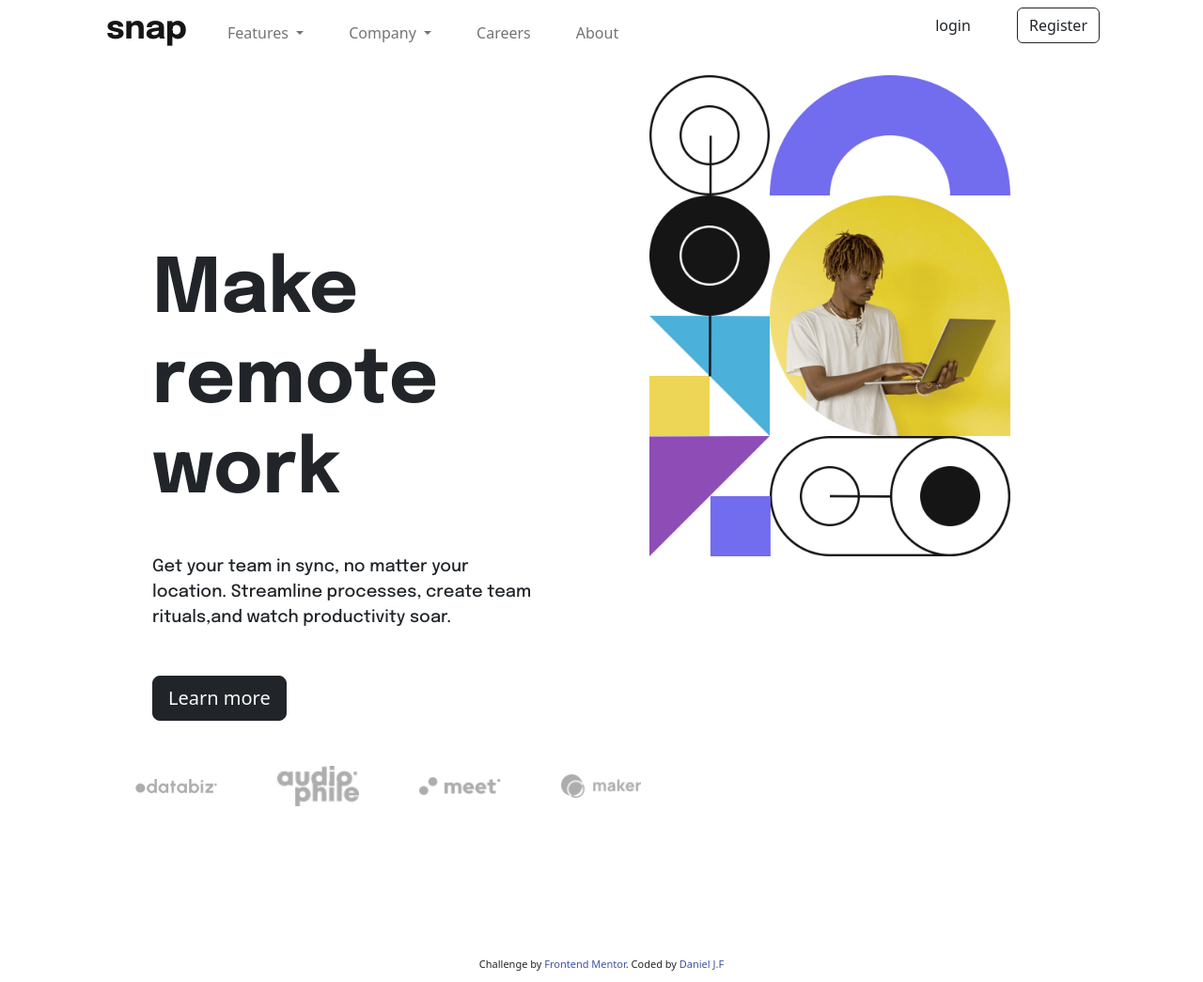
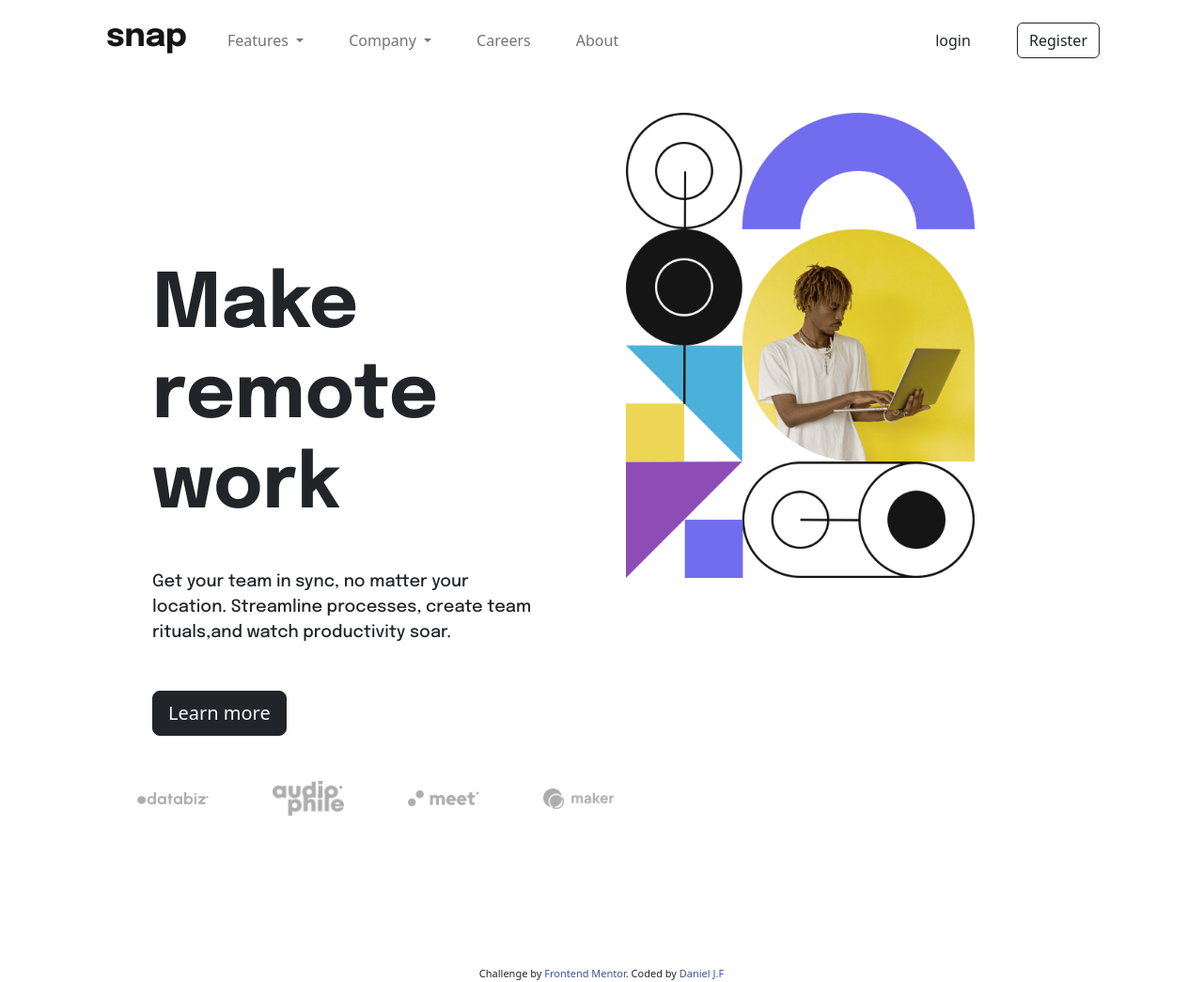
Before and after one commit to DaniJFerreira/Web-dropdown-navigation-main, a plain HTML site: page index.html in a window 1280 px wide. Shown: the whole page at 94% size. Drawn offline with nearby package versions, Linux system fonts and the light colour scheme.

Commit message:
style.css corrections and adjusts

```diff
--- a/style.css
+++ b/style.css
@@ -14,7 +14,23 @@ p{
     padding: 2rem 8rem 2rem 5rem;
   }
 
+  .container{
+    width: 1440px;
+  }
 
+  .logo{
+    margin: 0px 20px 0px;
+    padding: 0px;
+    align-items: left;
+  }
+
+  .login-btn{
+    border-style: none;
+  }
+
+  .d-flex ul{
+    margin: 1rem 0;
+  }
     .learn-btn{
       padding: 0rem 6rem 0rem 5rem;
 
@@ -42,56 +58,40 @@ p{
     }
 
 
-.container{
-  width: 1440px;
-}
-
-.logo{
-  margin: 0px 20px 0px;
-  padding: 0px;
-  align-items: left;
-}
-
-.login-btn{
-  border-style: none;
-}
-
-
   .body-img{
-  width: 30%;
+    width: 29%;
     position: absolute;
-  left:54%;
-  top:10%;
+    left:52%;
+    top:15%;
   }
 
   #content{
     width: 55%;
   }
 
+  .client img{
+    width: 7%;
+  }
+
   .client{
   display: inline ;
-margin: 0px 30px;
+  margin: 0px 2rem;
   }
 
   .bunner{
   margin: 3rem 0 10rem 0;
+
   }
-
-
-.client img{
-  width: 8%;
-}
-
-
   .attribution {
     font-size: 11px;
     text-align: center;
+
   }
-
   .attribution a {
      color: hsl(228, 45%, 44%);
      text-decoration: none;
   }
+
 
   @media (max-width: 955px){
 
@@ -129,7 +129,6 @@ margin: 3rem 0 10rem 0;
     .d-flex li{
     display: grid;
     margin: 0.6rem 0;
-
     }
     .d-flex ul{
     display: grid;
```
Lines whose indentation alone changed are shown as unchanged.
